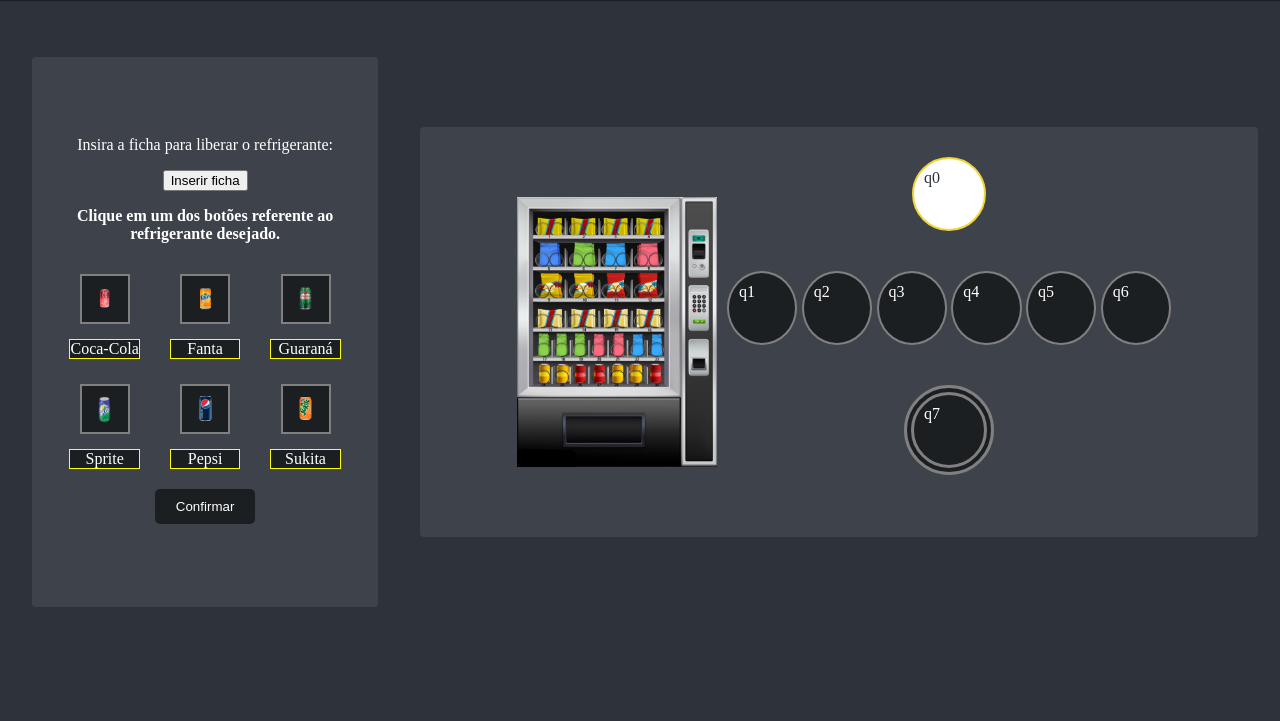
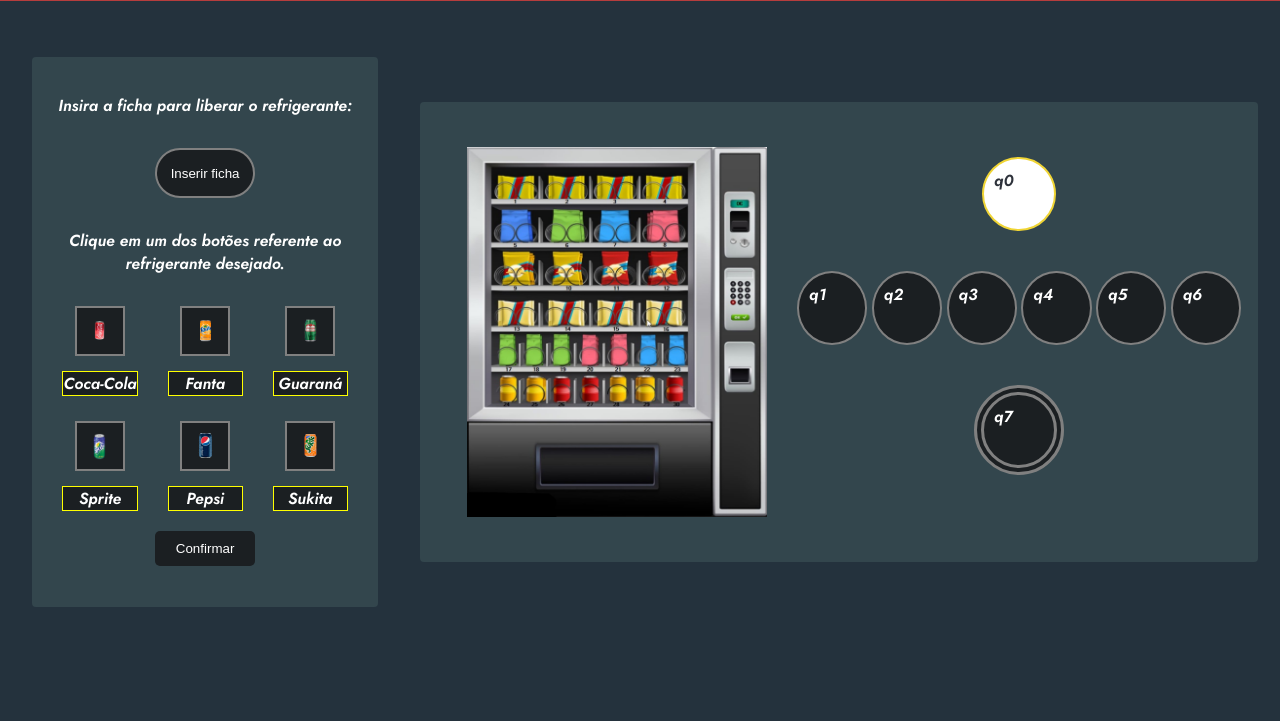
Before and after one commit to eduardoscavalcante/Aut-mato-TC, a plain HTML site: page TC/index.html in a window 1280 px wide. Shown: the part 79-800 px from the top of the page. Drawn offline with Linux system fonts and the light colour scheme.

Commit message:
Update style.css

```diff
--- a/TC/style.css
+++ b/TC/style.css
@@ -1,7 +1,7 @@
+@import url('https://fonts.googleapis.com/css2?family=Jost:ital,wght@1,600&family=Roboto:wght@400;500;700;900&display=swap');
 .actived {
     --terciary-color: #f0d535;
     --main-color: #1b1f22;
-
 }
 
 .circle {
@@ -25,6 +25,7 @@
     --main-color: #ad9511;
 
 }
+
 :root {
     --main-color: white;
     --second-color:#2E323B;
@@ -46,10 +47,11 @@ p {
 }
 
 body {
-    background-color: var(--second-color);
+    background-color: #24323D;
     margin: 0;
     padding: 0;
     box-sizing: border-box;
+    font-family: 'Jost', sans-serif;
 }
 
 input[type=number]::-webkit-inner-spin-button {
@@ -65,7 +67,7 @@ header {
     display: flex;
     justify-content: center;
     align-items: center;
-    background-color: var(--terciary-color);
+    background-color: #b63d3d;
     height: 10vh;
 }
 header>h1 {
@@ -137,7 +139,7 @@ color: #8d0000;
     width: 30%;
     min-height: 550px;
     margin: 20px;
-    background-color: rgba(204, 204, 204, 0.1);
+    background-color: #33464D;
     border-radius: 4px;
 }
 .asideLeft>input {
@@ -239,15 +241,16 @@ button:disabled:hover{
     width: 70%;
     padding: 15px;
     margin: 10px;
-    background-color: rgba(204, 204, 204, 0.1);
+    background-color:#33464D;
     border-radius: 4px;
 }
 .boxImg {
+    margin: 20px;
     display: flex;
     align-items: center;
     justify-content: center;
-    width:200px;
-    height:270px;
+    width:300px;
+    height:370px;
 }
 .boxImg > img {
     width: 100%;
@@ -260,12 +263,6 @@ button:disabled:hover{
     justify-content: center;
     align-items: center;
     margin: 10px;
-}
-.opcoes {
-    display: flex;
-    flex-direction: column;
-    flex-wrap: wrap;
-    list-style: none;
 }
 .containerRight{
     display: flex;
@@ -327,3 +324,15 @@ button:disabled:hover{
     border-color: yellow;
     border-width: 10px;
 }
+#inserirficha{
+    margin: 15px auto;
+    width: 100px;
+    height: 50px;
+    padding: 10px;
+    background-color: var(--terciary-color);
+    outline: none;
+    border-style: none;
+    border: 2px solid gray;
+    color: var(--main-color);
+    border-radius: 9999px;
+}
```
